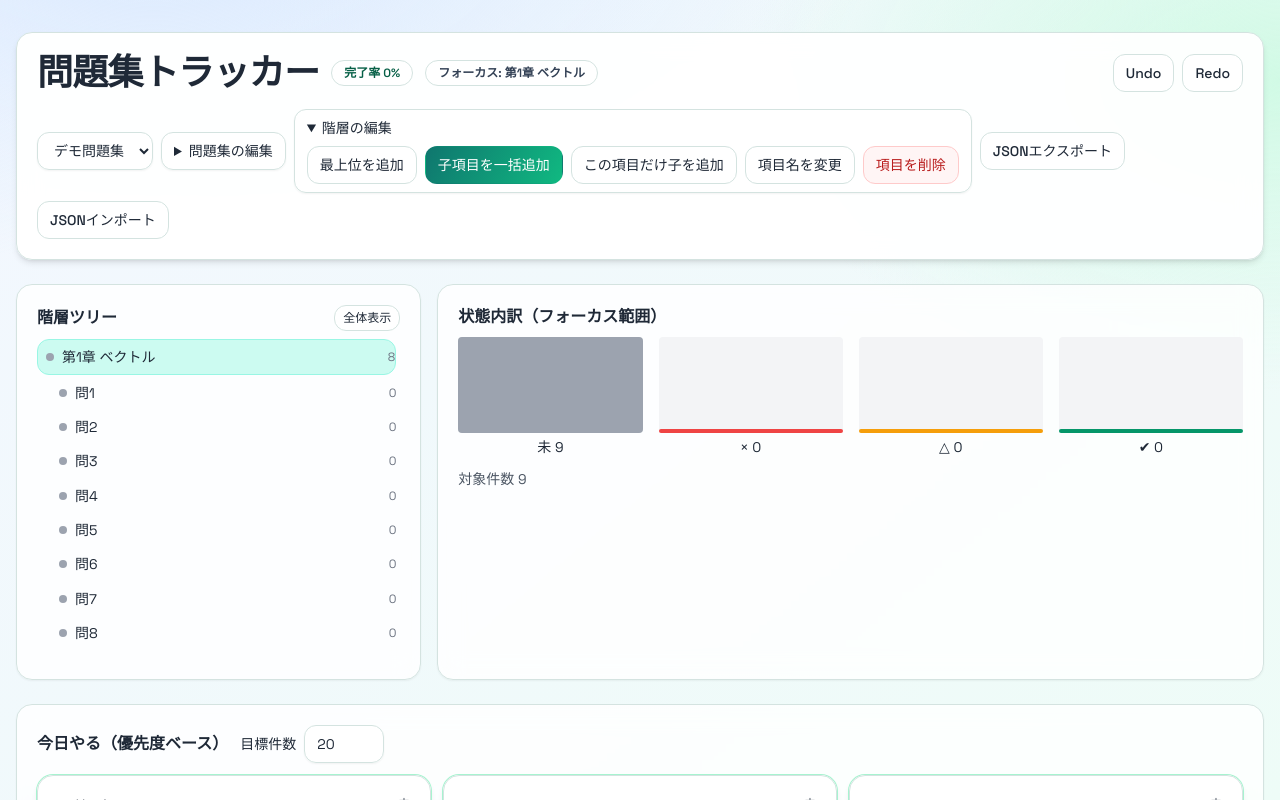
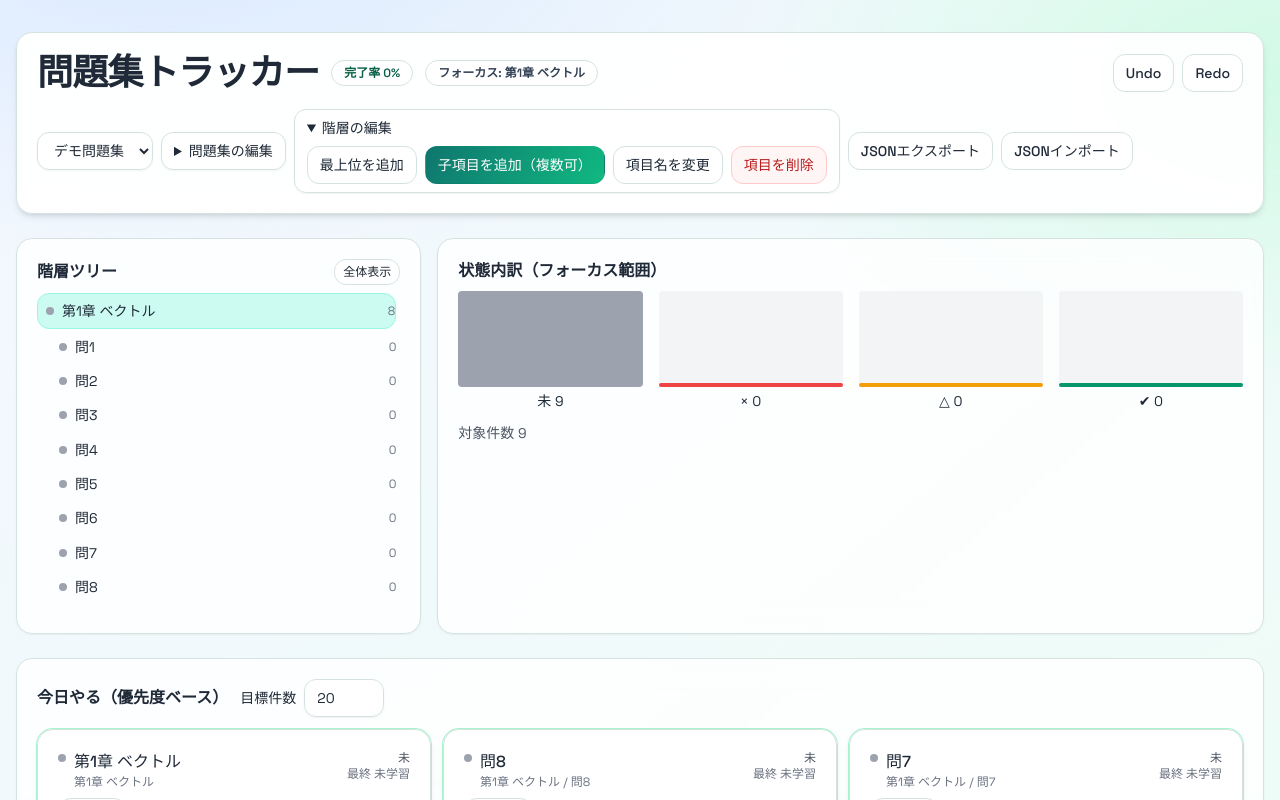
Before and after one commit to UG658/ps-tracker, a React (Vite) app: page / in a window 1280 px wide. Both pictures are taken after a click on the heading "階層の編集". Shown: the top 800 px of the page. Built offline with nearby package versions, Linux system fonts and the light colour scheme.

Commit message:
feat: add counted child creation on active node

```diff
--- a/src/ProblemSetApp.jsx
+++ b/src/ProblemSetApp.jsx
@@ -383,61 +383,52 @@ export default function ProblemSetApp() {
 
   function addChildNode() {
     if (!active) return;
-    const title = prompt("子項目の名前");
-    if (!title) return;
-
     if (!activeNodeId) {
-      addTopLevelNode();
+      alert("先に親項目を選択してください");
       return;
     }
 
     const parent = active.nodes[activeNodeId];
     if (!parent) return;
 
-    const node = createNode(title, parent.id, undefined, createKind(`kind_child_of_${parent.kind || "unknown"}`));
-    mutateActiveSet((s) => ({
-      ...s,
-      nodes: {
-        ...s.nodes,
-        [node.id]: node,
-        [parent.id]: { ...s.nodes[parent.id], childrenIds: [...s.nodes[parent.id].childrenIds, node.id] },
-      },
-    }));
-    setActiveNodeId(node.id);
-  }
+    const itemName = prompt("追加する子項目の名前（例: 大問）");
+    if (!itemName) return;
 
-  function addChildNodeToSameLevel() {
-    if (!active) return;
-    const title = prompt("子項目の名前（同じ階層の項目に一括追加）");
-    if (!title) return;
-
-    if (!activeNodeId) {
-      addTopLevelNode();
+    const rawCount = prompt("追加する子項目数（半角数字）", "1");
+    if (!rawCount) return;
+    const count = parseInt(rawCount, 10);
+    if (!Number.isFinite(count) || count <= 0) {
+      alert("1以上の数を入力してください");
       return;
     }
 
-    const currentParent = active.nodes[activeNodeId];
-    if (!currentParent) return;
-    const targetParents = Object.values(active.nodes).filter((n) => n.kind && n.kind === currentParent.kind);
-    if (targetParents.length === 0) return;
+    let firstNewId = "";
+    mutateActiveSet((s) => {
+      const currentParent = s.nodes[parent.id];
+      if (!currentParent) return s;
+      const nextNodes = { ...s.nodes };
+      const newIds = [];
 
-    const sharedChildKind = createKind(`kind_child_of_${currentParent.kind}`);
-    let selectedNewId = "";
+      for (let i = 1; i <= count; i += 1) {
+        const child = createNode(
+          `${itemName}${i}`,
+          currentParent.id,
+          undefined,
+          createKind(`kind_child_of_${currentParent.kind || "unknown"}`)
+        );
+        nextNodes[child.id] = child;
+        newIds.push(child.id);
+        if (!firstNewId) firstNewId = child.id;
+      }
 
-    mutateActiveSet((s) => {
-      const nextNodes = { ...s.nodes };
-      targetParents.forEach((parent) => {
-        const latestParent = nextNodes[parent.id];
-        if (!latestParent) return;
-        const child = createNode(title, parent.id, undefined, sharedChildKind);
-        nextNodes[child.id] = child;
-        nextNodes[parent.id] = { ...latestParent, childrenIds: [...latestParent.childrenIds, child.id] };
-        if (parent.id === currentParent.id) selectedNewId = child.id;
-      });
+      nextNodes[currentParent.id] = {
+        ...currentParent,
+        childrenIds: [...currentParent.childrenIds, ...newIds],
+      };
+
       return { ...s, nodes: nextNodes };
     });
-
-    if (selectedNewId) setActiveNodeId(selectedNewId);
+    if (firstNewId) setActiveNodeId(firstNewId);
   }
 
   function renameNode() {
@@ -687,8 +678,7 @@ export default function ProblemSetApp() {
             <summary className="cursor-pointer select-none">階層の編集</summary>
             <div className="mt-2 flex flex-wrap gap-2">
               <button className="btn" onClick={addTopLevelNode}>最上位を追加</button>
-              <button className="btn btn-primary" onClick={addChildNodeToSameLevel}>子項目を一括追加</button>
-              <button className="btn" onClick={addChildNode}>この項目だけ子を追加</button>
+              <button className="btn btn-primary" onClick={addChildNode}>子項目を追加（複数可）</button>
               <button className="btn" onClick={renameNode} disabled={!activeNodeId}>項目名を変更</button>
               <button className="btn btn-danger" onClick={deleteNode} disabled={!activeNodeId}>項目を削除</button>
             </div>
```
Also changed, not shown: 1 other file (tests, documents, lock files or other folders).
